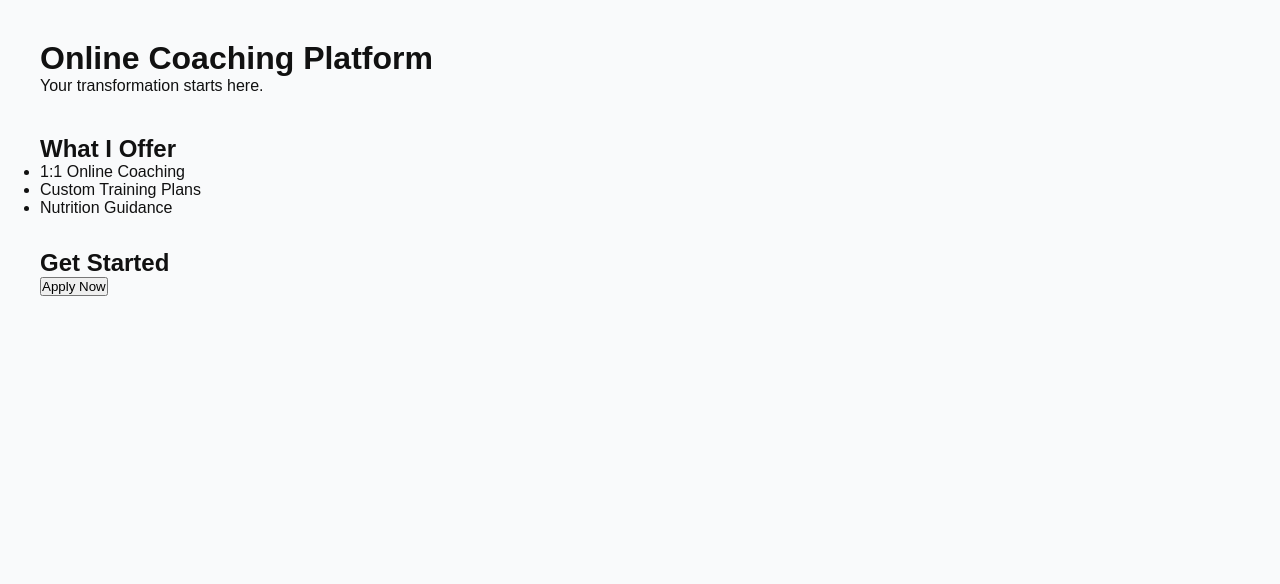
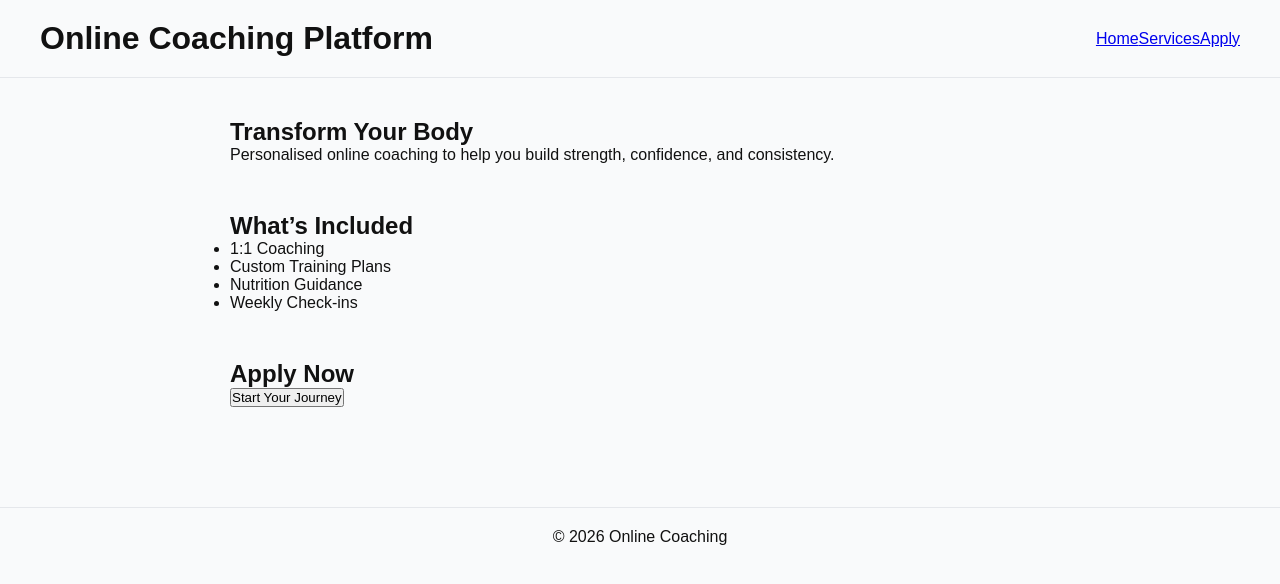
Before and after one commit to cbpumpcoaching/online-coaching-platform, a Next.js app: page / in a window 1280 px wide. Shown: the top 584 px of the page. Built offline with nearby package versions, Linux system fonts and the light colour scheme.

Commit message:
Update index.js

```diff
--- a/pages/index.js
+++ b/pages/index.js
@@ -1,26 +1,30 @@
+import Layout from '../components/Layout';
+
 export default function Home() {
   return (
-    <div style={{ padding: '40px' }}>
-      <header style={{ marginBottom: '40px' }}>
-        <h1>Online Coaching Platform</h1>
-        <p>Your transformation starts here.</p>
-      </header>
+    <Layout>
+      <section style={{ marginBottom: '48px' }}>
+        <h2>Transform Your Body</h2>
+        <p>
+          Personalised online coaching to help you build strength,
+          confidence, and consistency.
+        </p>
+      </section>
 
-      <main>
-        <section style={{ marginBottom: '32px' }}>
-          <h2>What I Offer</h2>
+      <section id="services" style={{ marginBottom: '48px' }}>
+        <h2>What’s Included</h2>
         <ul>
-            <li>1:1 Online Coaching</li>
+          <li>1:1 Coaching</li>
           <li>Custom Training Plans</li>
           <li>Nutrition Guidance</li>
+          <li>Weekly Check-ins</li>
         </ul>
       </section>
 
-        <section>
-          <h2>Get Started</h2>
-          <button>Apply Now</button>
+      <section id="apply">
+        <h2>Apply Now</h2>
+        <button>Start Your Journey</button>
       </section>
-      </main>
-    </div>
+    </Layout>
   );
 }
```
Lines whose indentation alone changed are shown as unchanged.
